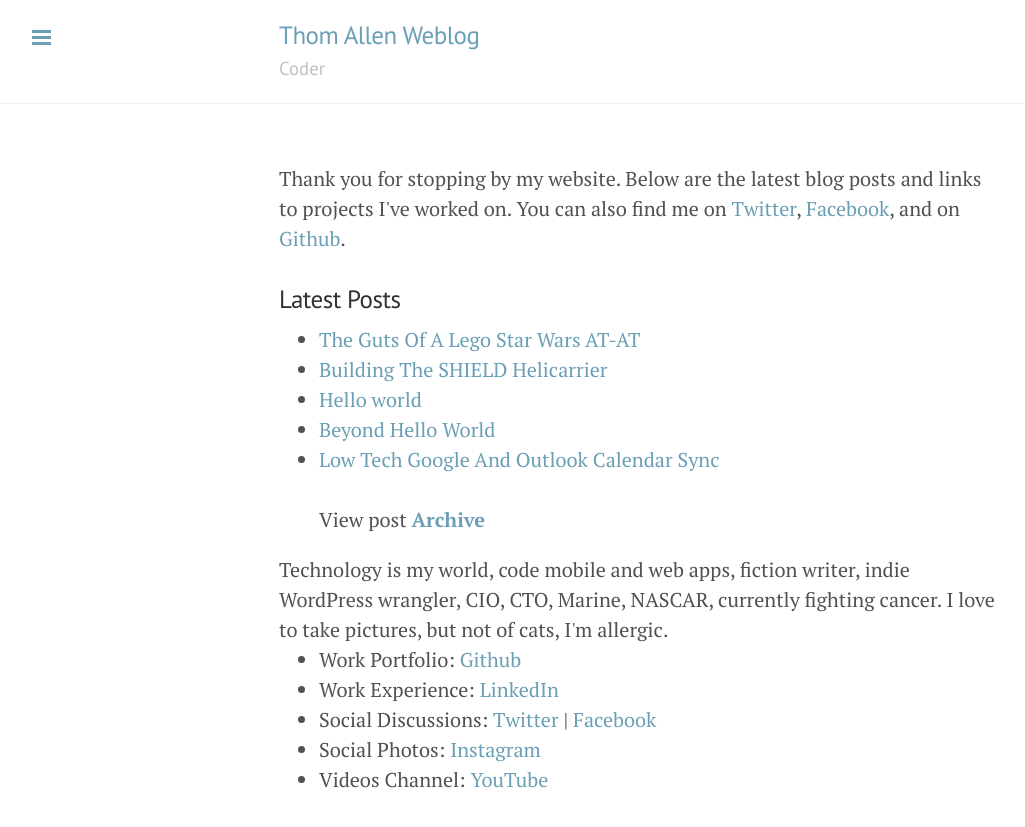
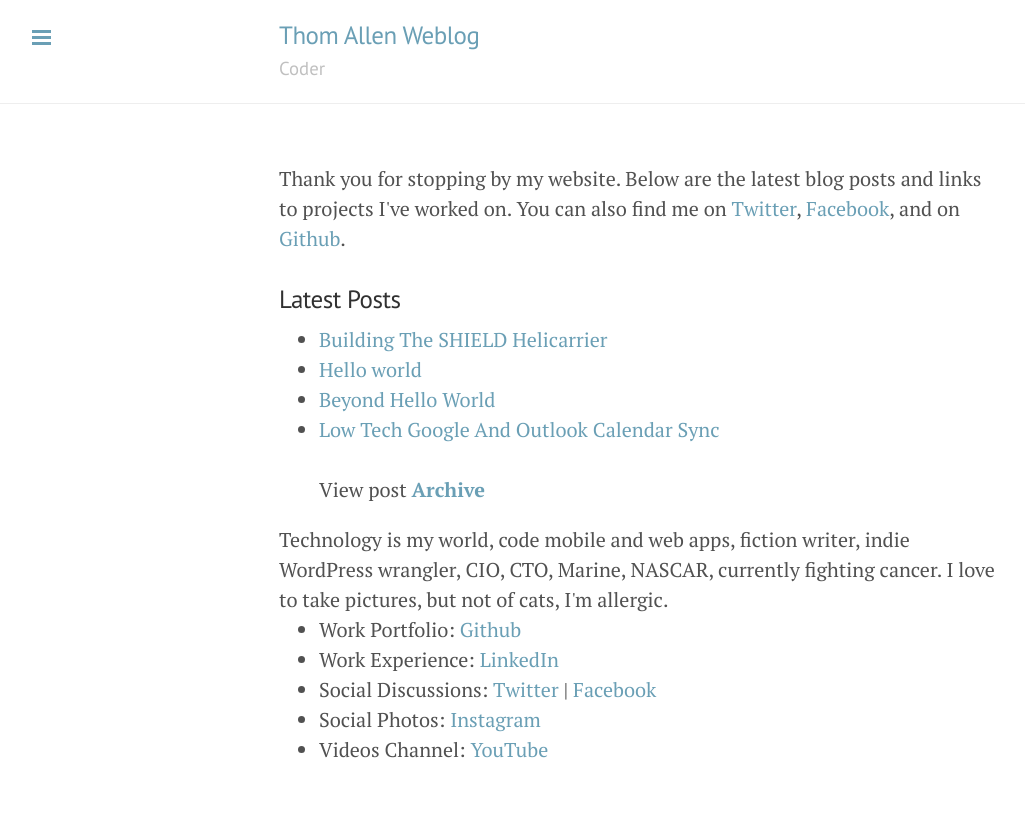
Before and after one commit to thomallen/thomallen.github.io, a Jekyll site: the page built from index.html, in a window 1280 px wide. Shown: the top 827 px of the page, without its empty margins (1-1026 px from the left). Built offline with Jekyll 4.4.1, drawn with Linux system fonts in a browser that asks for light colours; the list of posts is cut into pages by our own code.

Commit message:
Post update: The Guts Of A Lego Star Wars AT-AT

```diff
--- a/_posts/2015-05-21-the-guts-of-a-lego-star-wars-at-at.markdown
+++ b/_posts/2015-05-21-the-guts-of-a-lego-star-wars-at-at.markdown
@@ -1,7 +1,8 @@
 ---
-published: true
+published: false
 title: The Guts Of A Lego Star Wars AT-AT
 layout: post
-tags: [Geek, AT-AT, Star, Wars, Legos]
 ---
+<div class="css-full-post-content js-full-post-content">
 Ever wonder what the guts of a Lego Star Wars <strong><a href="http://www.starwars.com/databank/at-at-walker" target="_blank">AT-AT</a></strong> looks like? Well look no further.<br /><br /><div class="separator" style="clear: both; text-align: center;"><a href="http://3.bp.blogspot.com/-ejiTju_pyTc/VLGxhph74OI/AAAAAAAAo0Y/uzR1n8ejbB4/s1600/star-wars-at-at-skelton.jpg" imageanchor="1" style="margin-left: 1em; margin-right: 1em;"><img border="0" src="http://3.bp.blogspot.com/-ejiTju_pyTc/VLGxhph74OI/AAAAAAAAo0Y/uzR1n8ejbB4/s640/star-wars-at-at-skelton.jpg" /></a></div>
+</div>
```
